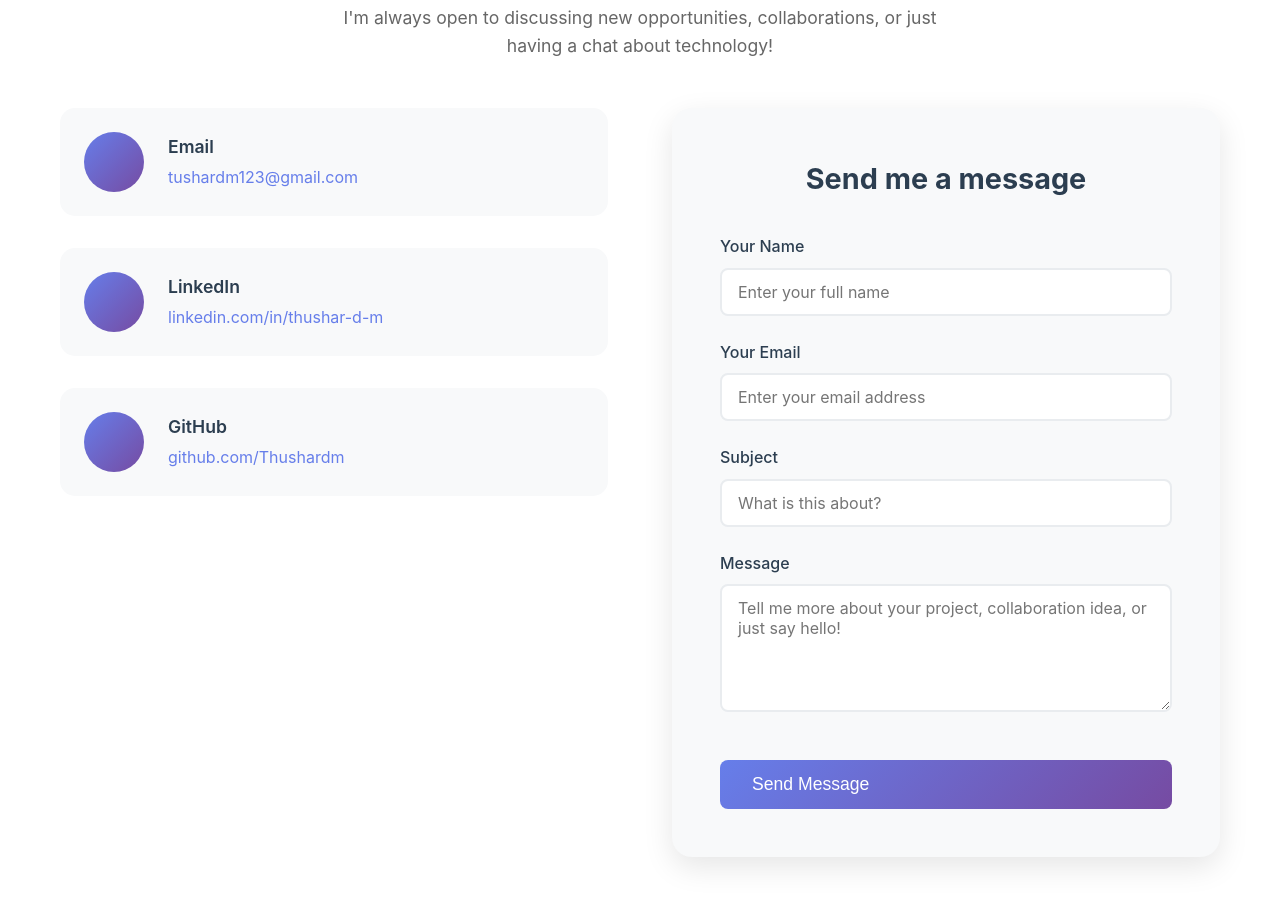
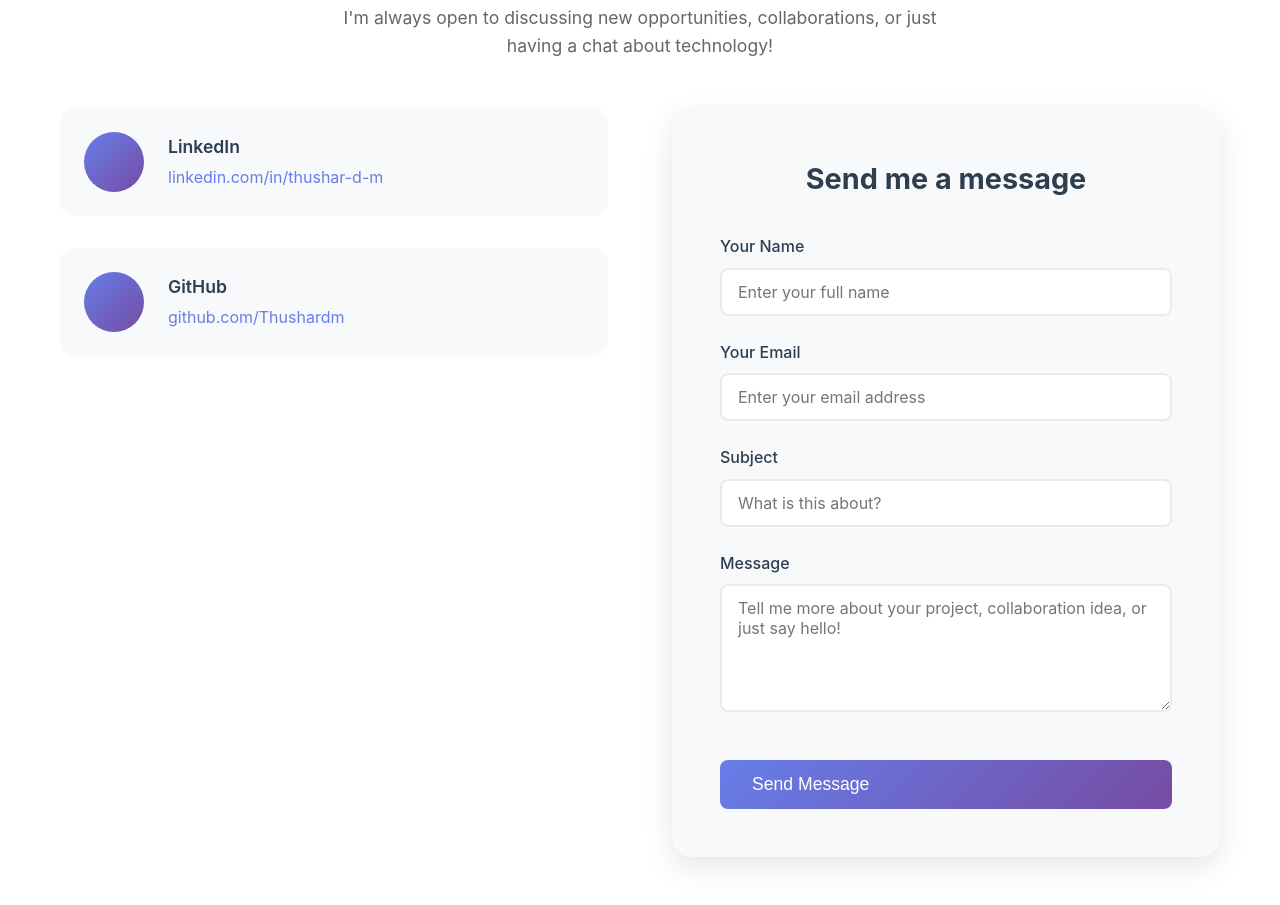
Before and after one commit to Thushardm/MyPortfolio, a React (Create React App) app: page / in a window 1280 px wide. Shown: the part 7220-8125 px from the top of the page. Built offline with nearby package versions, Linux system fonts and the light colour scheme; no server answers.

Commit message:
Update Contact.tsx

```diff
--- a/src/components/Contact.tsx
+++ b/src/components/Contact.tsx
@@ -172,16 +172,6 @@ const Contact: React.FC = () => {
           <div className="contact-info">
             <div className="contact-item">
               <div className="contact-icon">
-                <i className="fas fa-envelope"></i>
-              </div>
-              <div className="contact-details">
-                <h4>Email</h4>
-                <a href="mailto:tushardm123@gmail.com">tushardm123@gmail.com</a>
-              </div>
-            </div>
-
-            <div className="contact-item">
-              <div className="contact-icon">
                 <i className="fab fa-linkedin"></i>
               </div>
               <div className="contact-details">
```
